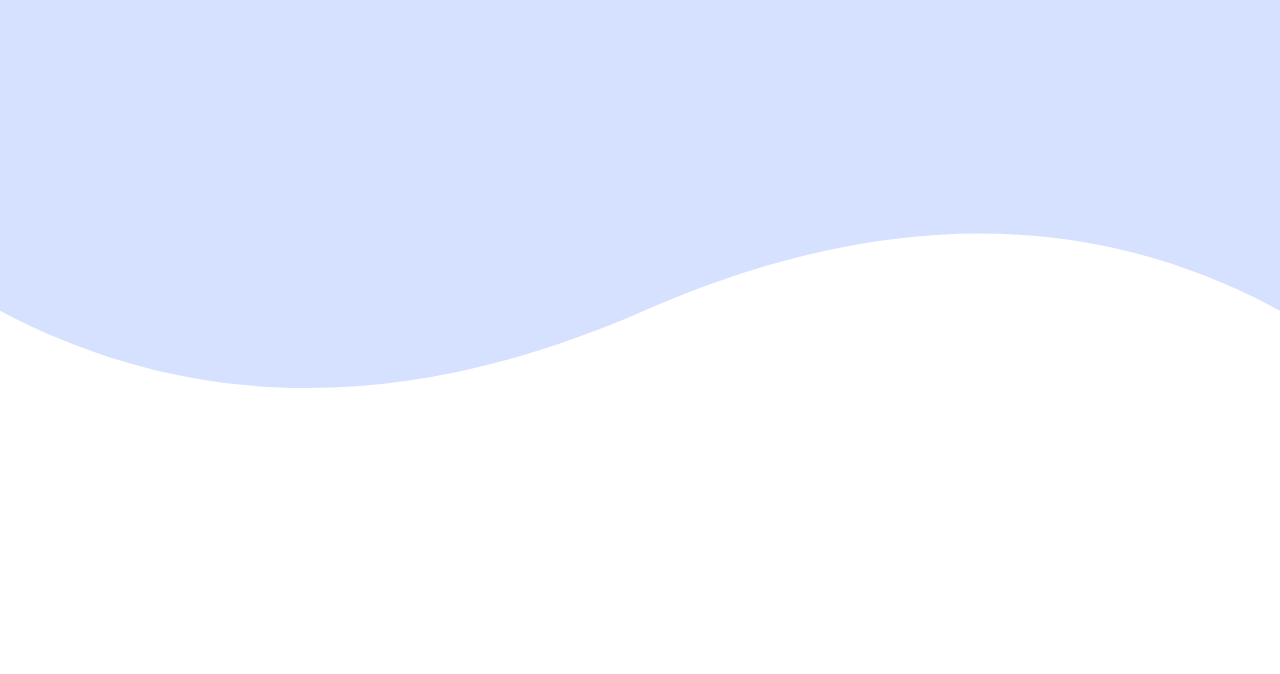
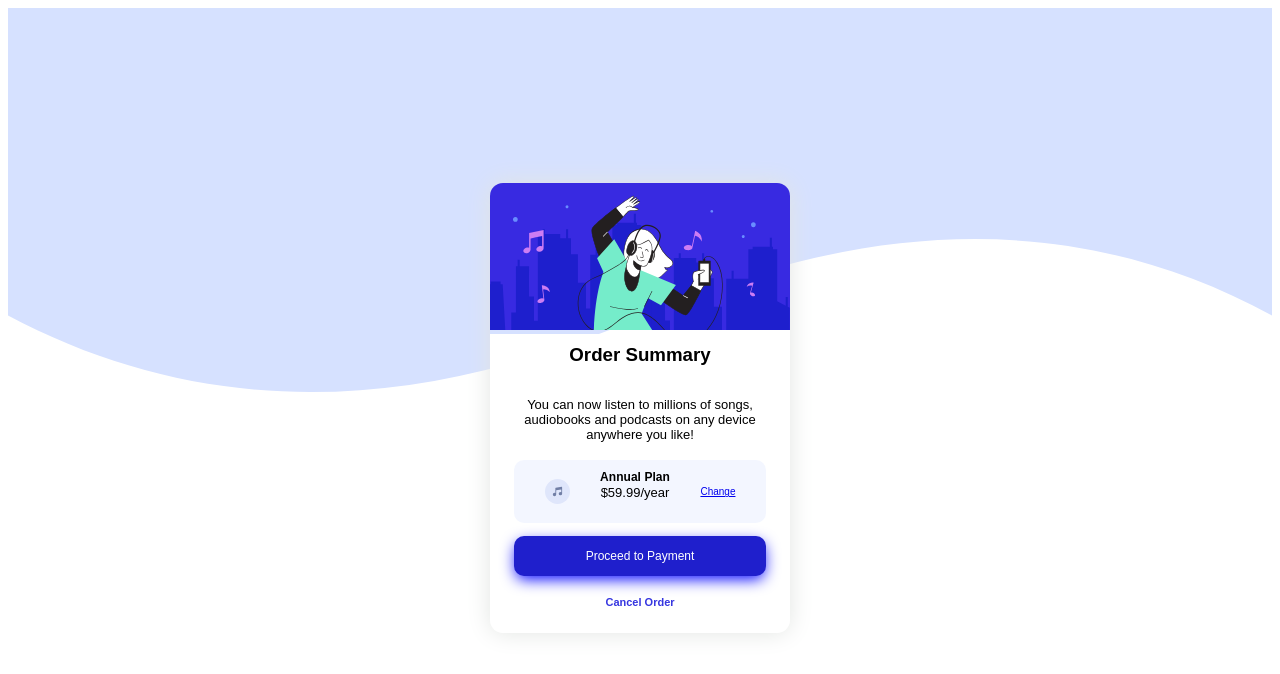
Before and after one commit to towbee98/order-summary-card, a plain HTML site: page index.html in a window 1280 px wide. Drawn offline with Linux system fonts and the light colour scheme.

Commit message:
feat:add the design of the order summary card

```diff
--- a/index.html
+++ b/index.html
@@ -6,8 +6,30 @@
     <meta name="viewport" content="width=device-width, initial-scale=1.0">
     <title>Order-Summary Page</title>
     <link rel="stylesheet" href="style.css">
+    <link rel="preconnect" href="https://fonts.googleapis.com">
+<link rel="preconnect" href="https://fonts.gstatic.com" crossorigin>
 </head>
 <body>
-
+    <div class="primary">
+    <div class="main-container">
+        <div class="upper-container">
+            <img src="Images/illustration-hero.svg" alt="">
+        </div>
+        <div class="lower-container">
+            <h3>Order Summary</h3>
+            <p>You can now listen to millions of songs, audiobooks and podcasts on any device anywhere you like!</p>
+            <div class="annual-plan-container">
+                <img src="Images/icon-music.svg" alt="">
+                <div class="description">
+                    <span>Annual Plan</span>
+                    <p>$59.99/year</p>
+                </div>
+                <a href="#">Change</a>
+            </div>
+            <div class="payment">Proceed to Payment</div>
+            <div class="cancel">Cancel Order</div>
+        </div>
+    </div>
+</div>
 </body>
 </html>
--- a/style.css
+++ b/style.css
@@ -1,6 +1,115 @@
+body{
+    padding: 0;
+}
 
-body{
+.primary{
     background-image: url('Images/pattern-background-desktop.svg');
     background-repeat: no-repeat;
-    background-size:100%;
+    background-size:contain;
+    height: 100vh;
+    display: flex;
+    flex-direction: column;
+    align-items: center;
+    justify-content: center;
+    font-family: 'Red Hat Display', sans-serif;
+    opacity: 2px;
 }
+
+.main-container{
+    width: 300px;
+    height: 450px;
+    box-shadow: 0 0 25px rgb(226, 229, 226) ;
+    border-radius: 13px 13px 13px 13px;
+
+}
+
+.upper-container{
+    height: fit-content;
+}
+
+.upper-container img{
+    width: 100%;
+    margin: 0;
+    border-radius: 13px 13px 0 0;
+}
+
+.lower-container {
+    background: white;
+    margin: 0;
+    display: flex;
+    flex-direction: column;
+    align-items: center;
+    padding: 10px;
+}
+
+.lower-container h3{
+    text-align: center;
+    margin-top:0;
+}
+.lower-container p{
+    text-align: center;
+    font-size: small;
+}
+.annual-plan-container{
+    width: 90%;
+    display: flex;
+    flex-direction: row;
+    align-items:center;
+    justify-content: space-evenly;
+    background-color:rgba(214, 225, 255,0.3);
+    padding: 10px 0;
+    border-radius: 10px;
+    margin: 5px 10px;
+}
+
+.annual-plan-container img{
+    width: 25px;
+    height: 25px;
+}
+
+.description{
+    display: flex;
+    flex-direction: column;
+}
+
+.description span{
+    font-size: 0.75rem;
+    font-weight: 900;
+    letter-spacing: 0.05px;
+}
+
+.description p{
+    margin-top:1px ;
+}
+
+.annual-plan-container a{
+    font-size: x-small;
+}
+
+.payment{
+    margin-top:8px;
+    padding: 13px 0;
+    background-color:rgb(31, 31, 204);
+    width: 90%;
+    text-align: center;
+    color: white;
+    font-size: 12px;
+    border-radius: 10px;
+    box-shadow: 0 5px 15px -2px blue;
+}
+.payment:hover{
+    cursor:pointer;
+    background-color:rgb(68, 68, 180);
+
+}
+.cancel{
+    font-size: 11px;
+    font-weight: bold;
+    margin-top:20px;
+    color: rgb(54, 54, 224) ;
+}
+.cancel:hover{
+    cursor:pointer;
+    font-weight: 900;
+    color:rgb(39, 39, 61) ;
+}
```
Also changed, not shown: Images/icon-music.svg (added), Images/illustration-hero.svg (added).
